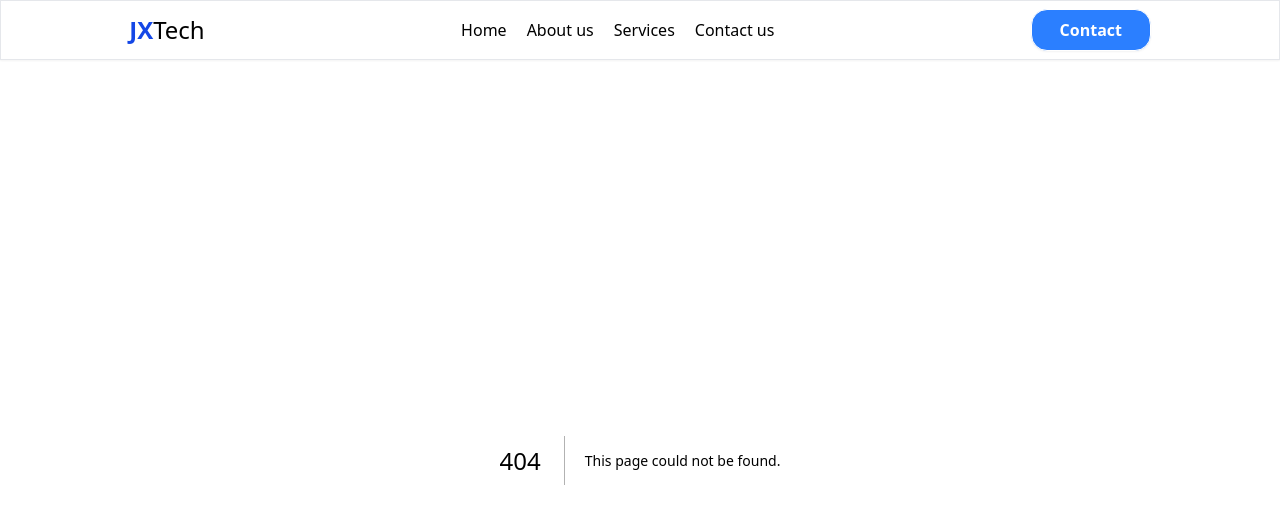
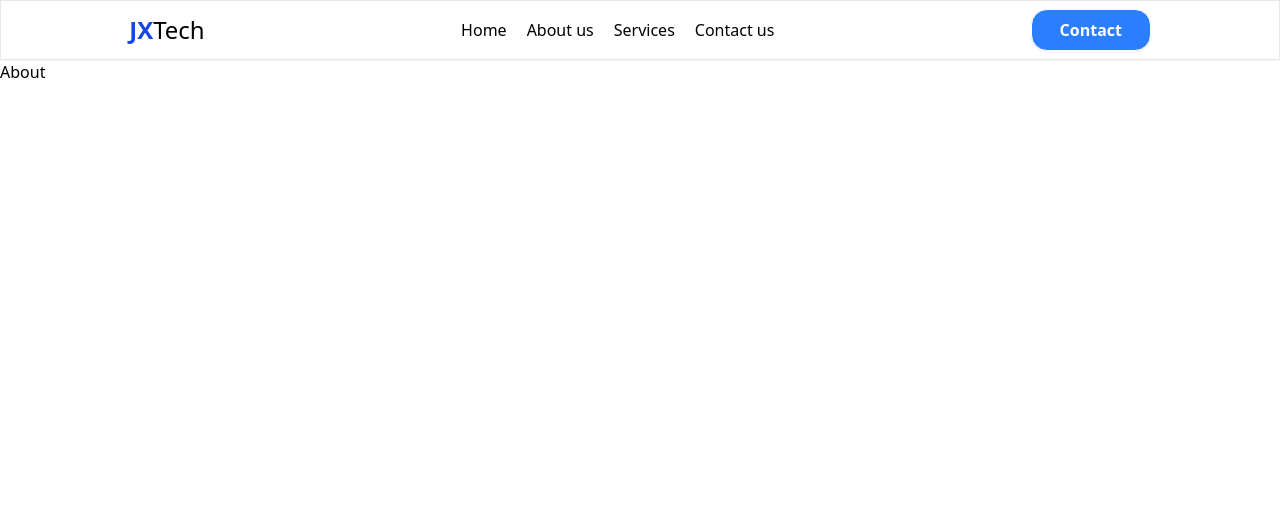
Before and after one commit to Urpirio/juxeltech, a Next.js app: page /AboutUs in a window 1280 px wide. Before the commit this address had no page. Shown: the top 524 px of the page. Built offline with nearby package versions, Linux system fonts and the light colour scheme.

Commit message:
Se agrego el componente about us

```diff
--- /dev/null
+++ b/src/app/AboutUs/page.jsx
@@ -0,0 +1,7 @@
+import React from 'react'
+
+export default function About() {
+  return (
+    <div>About</div>
+  )
+};
```
